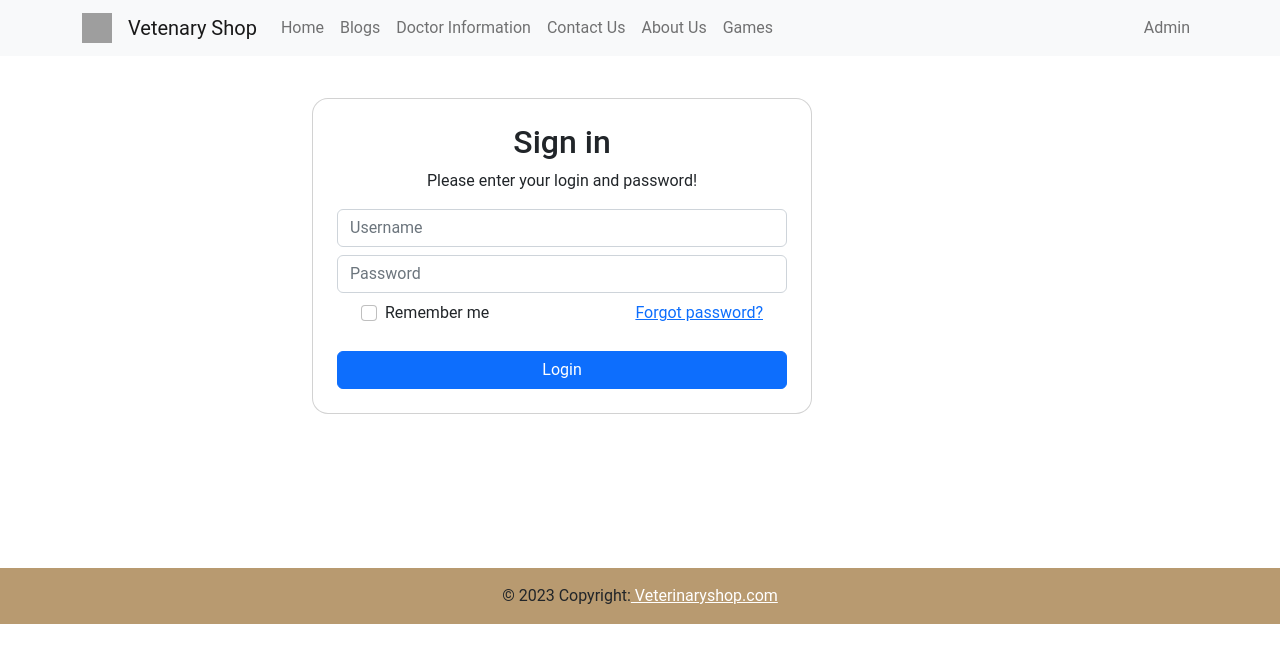
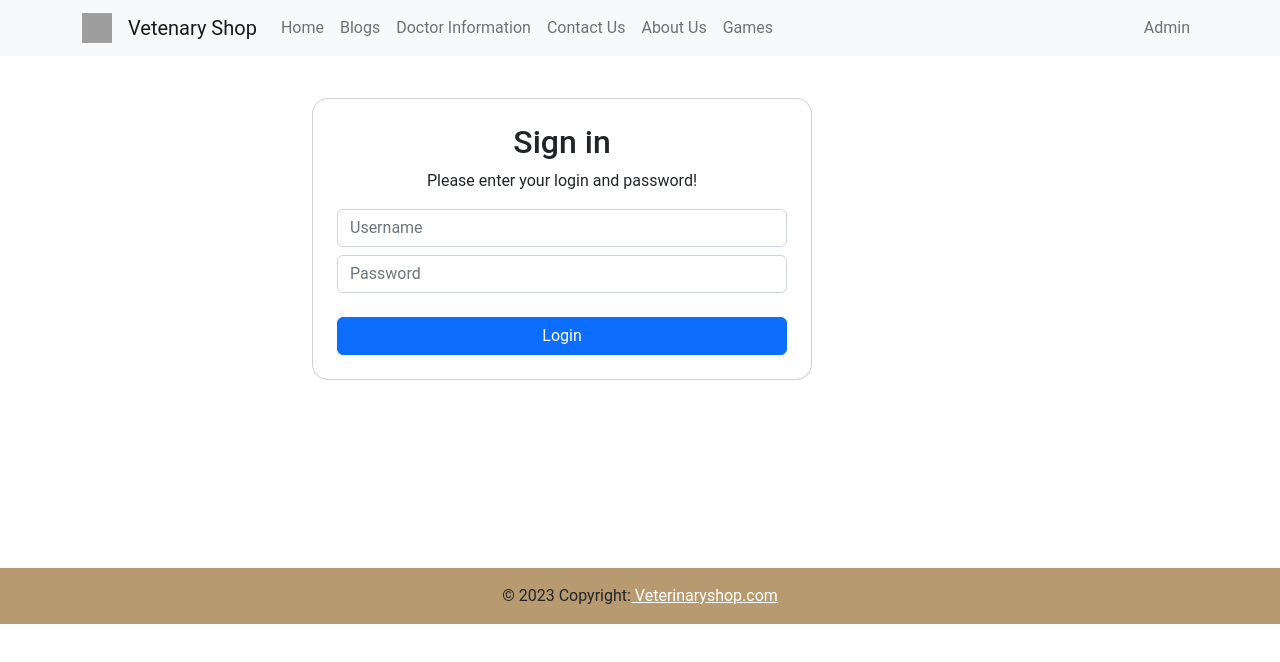
Before and after one commit to 00siam/vetenaryShop, a React (Create React App) app in the folder frontEnd/: page /adminlogin in a window 1280 px wide. Shown: the top 662 px of the page. Built offline with nearby package versions, Linux system fonts and the light colour scheme; grey boxes are pictures that could not be loaded.

Commit message:
admin login page forget password remove

```diff
--- a/frontEnd/src/Admin/Adminlogin.jsx
+++ b/frontEnd/src/Admin/Adminlogin.jsx
@@ -101,22 +101,12 @@ const Adminlogin = () => {
                   />
 
                   <MDBInput
-                    wrapperClass="mb-2 w-100"
+                    wrapperClass="mb-4 w-100"
                     placeholder="Password"
                     name="password"
                     onChange={handleChange}
                     type="password"
                   />
-
-                  <div className="d-flex justify-content-between mx-4 mb-4">
-                    <MDBCheckbox
-                      name="flexCheck"
-                      value=""
-                      id="flexCheckDefault"
-                      label="Remember me"
-                    />
-                    <a href="!#">Forgot password?</a>
-                  </div>
 
                   <button
                     type="button"
```
